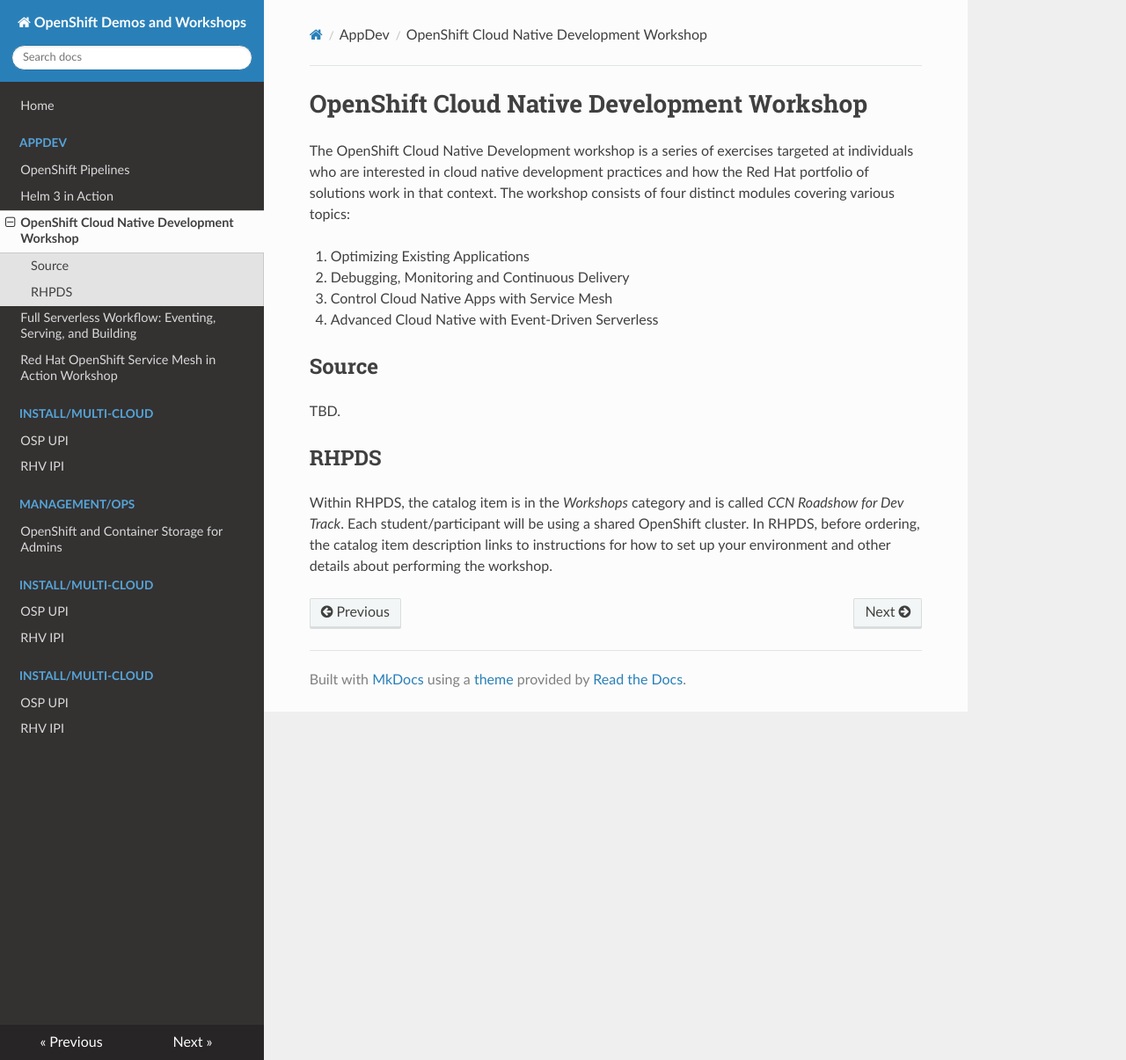
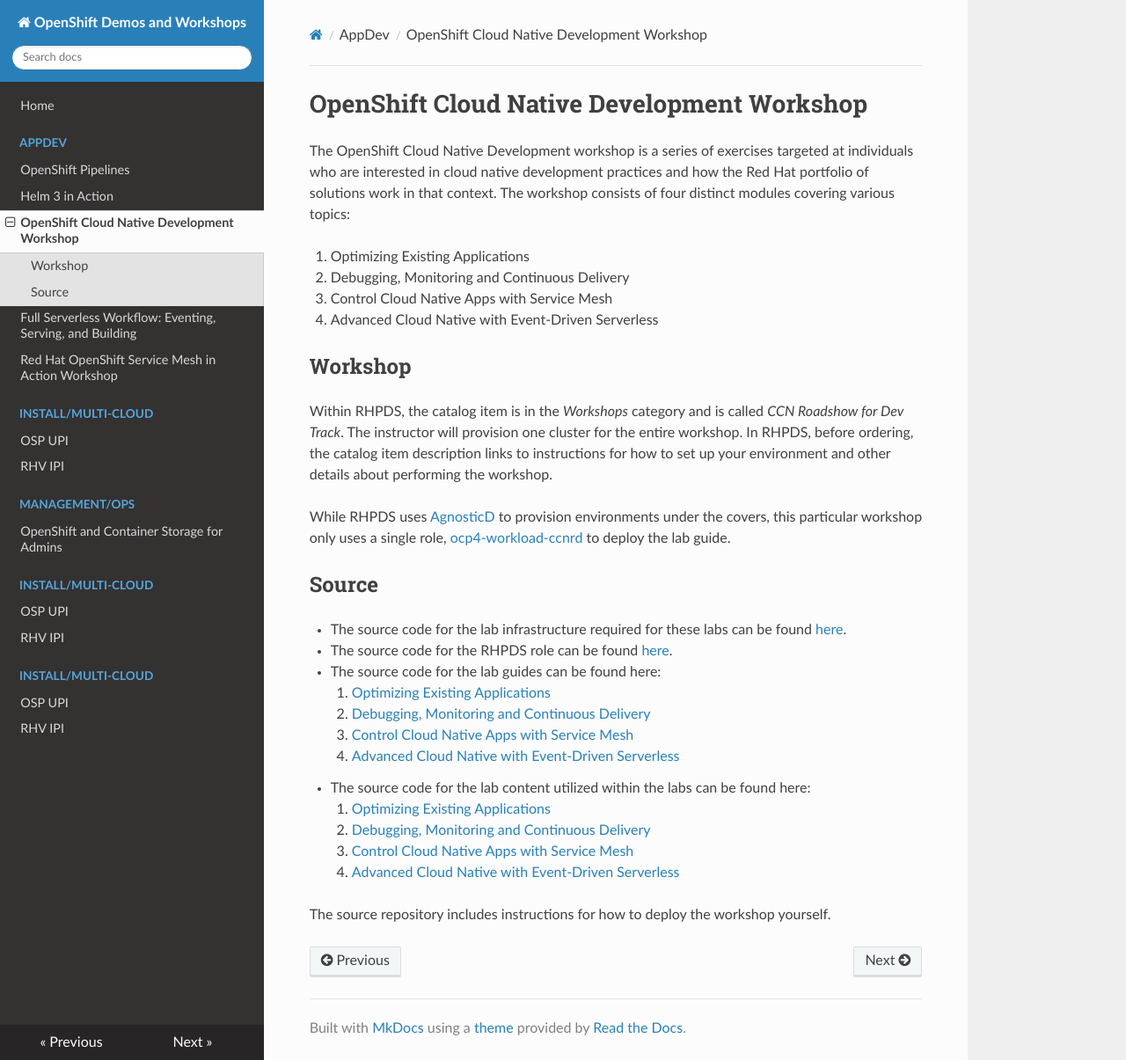
Before and after one commit to OpenShiftDemos/demo-guide, an MkDocs documentation site: the page built from docs/cloud-native-development.md, in a window 1280 px wide and 1205 px high. Shown: the whole window at 88% size. Built offline with MkDocs 1.6.1, drawn with Linux system fonts in a browser that asks for light colours; nearby versions of some CDN libraries.

Commit message:
Content for Cloud Native App Dev Roadshow Workshop

```diff
--- a/docs/cloud-native-development.md
+++ b/docs/cloud-native-development.md
@@ -1,5 +1,4 @@
 # OpenShift Cloud Native Development Workshop
-
 The OpenShift Cloud Native Development workshop is a series of exercises
 targeted at individuals who are interested in cloud native development
 practices and how the Red Hat portfolio of solutions work in that context.
@@ -10,12 +9,29 @@ The workshop consists of four distinct modules covering various topics:
 1. Control Cloud Native Apps with Service Mesh
 1. Advanced Cloud Native with Event-Driven Serverless
 
+## Workshop
+Within RHPDS, the catalog item is in the _Workshops_ category and is called
+_CCN Roadshow for Dev Track_. The instructor will provision one cluster for the entire workshop. In RHPDS, before ordering, the catalog item
+description links to instructions for how to set up your environment and
+other details about performing the workshop.
+
+While RHPDS uses [AgnosticD](https://github.com/redhat-cop/agnosticd) to
+provision environments under the covers, this particular workshop only uses a
+single role, [ocp4-workload-ccnrd](https://github.com/redhat-cop/agnosticd/tree/development/ansible/roles/ocp4-workload-ccnrd) to deploy the lab guide.
+
 ## Source
-TBD.
+- The source code for the lab infrastructure required for these labs can be found [here](https://github.com/RedHat-Middleware-Workshops/cloud-native-workshop-v2-infra).
+- The source code for the RHPDS role can be found [here](https://github.com/redhat-cop/agnosticd/tree/development/ansible/roles/ocp4-workload-ccnrd).
+- The source code for the lab guides can be found here:
+    1. [Optimizing Existing Applications](https://github.com/RedHat-Middleware-Workshops/cloud-native-workshop-v2m1-guides)
+    1. [Debugging, Monitoring and Continuous Delivery](https://github.com/RedHat-Middleware-Workshops/cloud-native-workshop-v2m2-guides)
+    1. [Control Cloud Native Apps with Service Mesh](https://github.com/RedHat-Middleware-Workshops/cloud-native-workshop-v2m3-guides)
+    1. [Advanced Cloud Native with Event-Driven Serverless](https://github.com/RedHat-Middleware-Workshops/cloud-native-workshop-v2m4-guides)
+- The source code for the lab content utilized within the labs can be found here:
+    1. [Optimizing Existing Applications](https://github.com/RedHat-Middleware-Workshops/cloud-native-workshop-v2m1-labs)
+    1. [Debugging, Monitoring and Continuous Delivery](https://github.com/RedHat-Middleware-Workshops/cloud-native-workshop-v2m2-labs)
+    1. [Control Cloud Native Apps with Service Mesh](https://github.com/RedHat-Middleware-Workshops/cloud-native-workshop-v2m3-labs)
+    1. [Advanced Cloud Native with Event-Driven Serverless](https://github.com/RedHat-Middleware-Workshops/cloud-native-workshop-v2m4-labs)
 
-## RHPDS
-Within RHPDS, the catalog item is in the _Workshops_ category and is called
-_CCN Roadshow for Dev Track_. Each student/participant will be using a shared
-OpenShift cluster. In RHPDS, before ordering, the catalog item description
-links to instructions for how to set up your environment and other details
-about performing the workshop.
+The source repository includes instructions for how to deploy the
+workshop yourself.
```
